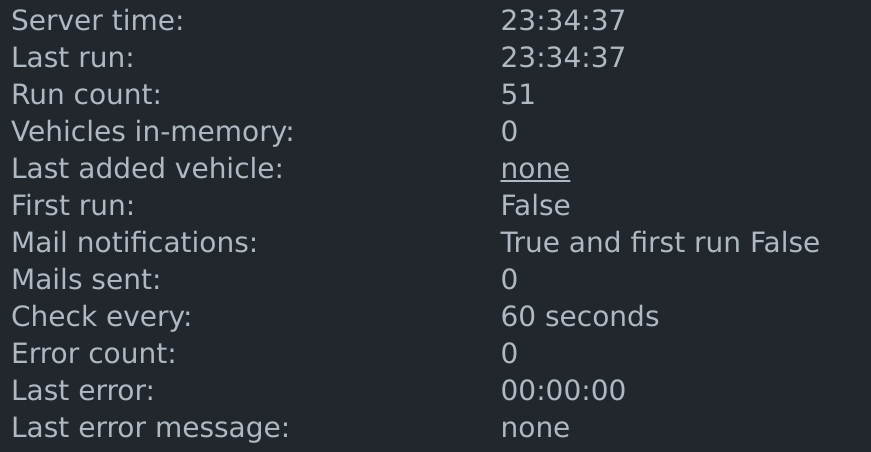
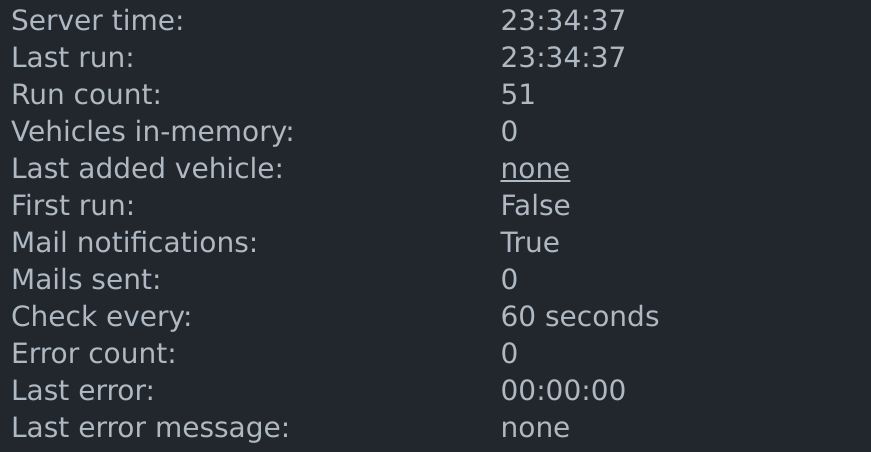
Before and after one commit to RodneyKoolman/LeasePlan-Scraper, a Flask app: page / in a window 1280 px wide. Shown: the part 266-718 px from the top of the page, without its empty margins (0-871 px from the left). Run offline with Flask 2, Linux system fonts and the light colour scheme; parts of the project's set-up code (start-up, migrations or seed data) failed here and were passed over.

```diff
--- a/templates/index.html
+++ b/templates/index.html
@@ -46,7 +46,7 @@
             </tr>
             <tr>
                 <td>Mail notifications:</td>
-                <td>{{ mailenabled }} and first run {{ firstrun }}</td>
+                <td>{{ mailenabled }}</td>
             </tr>
             <tr>
                 <td>Mails sent:</td>
```
